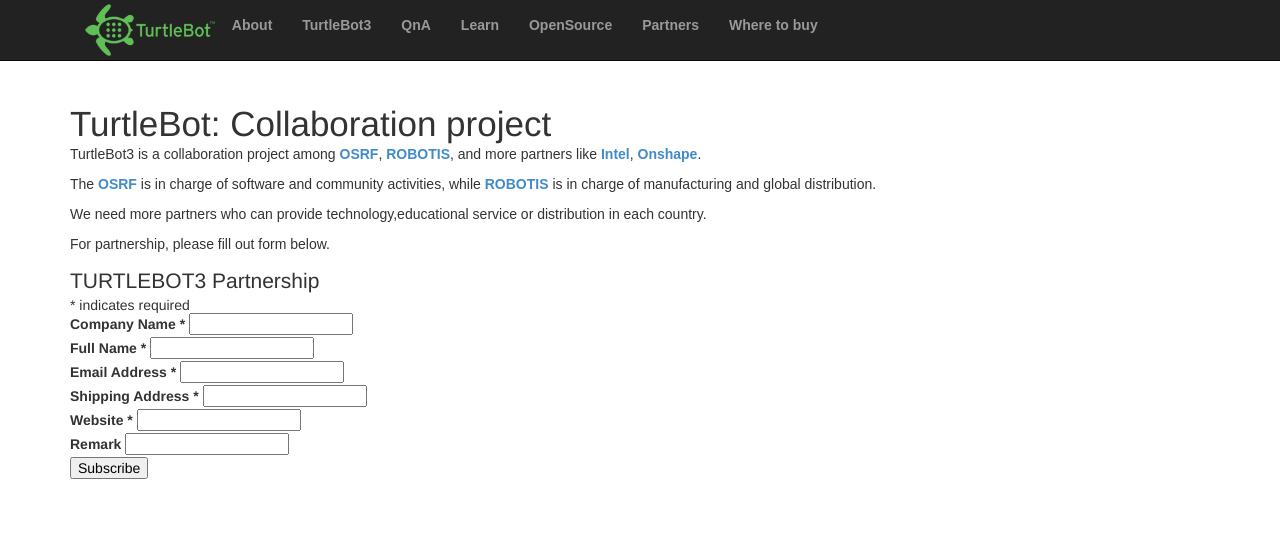
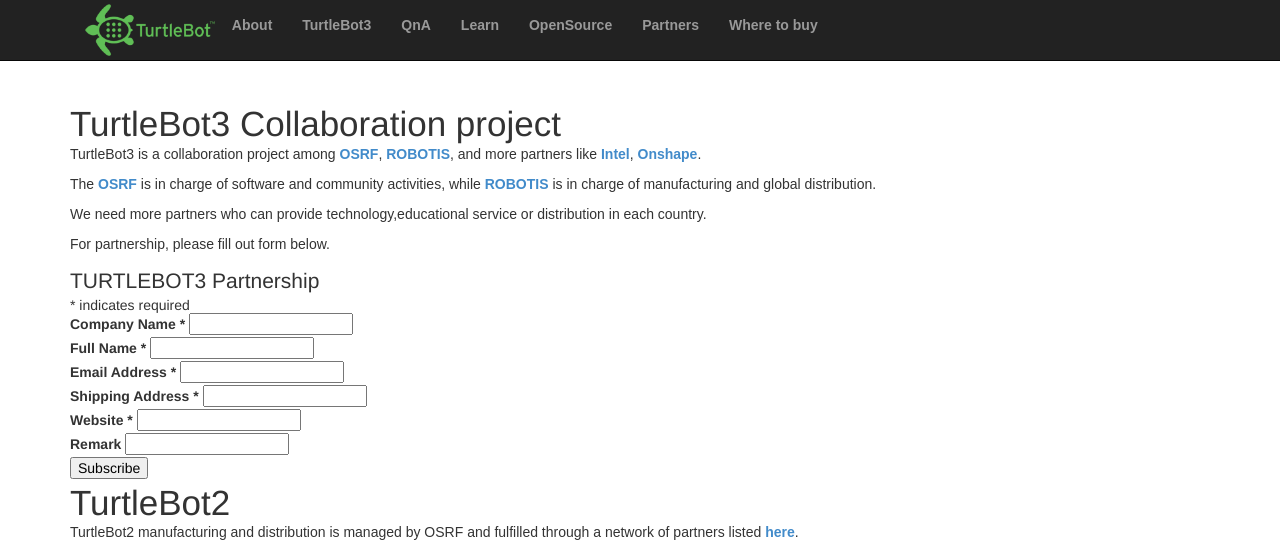
Before and after one commit to turtlebot/turtlebot.com, a Jekyll site: the page built from partners.md, in a window 1280 px wide and 1035 px high, cut to the strip 0-554 px from the top of the window. Built offline with Jekyll 4.4.1, drawn with Linux system fonts in a browser that asks for light colours; nearby versions of some CDN libraries; comment, search, counter and statistics services are not loaded; some of the changed text lies outside the part shown.

Commit message:
update partners with TurtleBot2 headings

```diff
--- a/partners.md
+++ b/partners.md
@@ -5,7 +5,7 @@
 show_in_nav: true
 ---
 
-# TurtleBot: Collaboration project
+# TurtleBot3 Collaboration project
 
 TurtleBot3 is a collaboration project among [OSRF](https://www.osrfoundation.org/), [ROBOTIS](http://www.robotis.com/), and more partners like [Intel](http://www.intel.com), [Onshape](https://www.onshape.com).
 
@@ -68,3 +68,9 @@
 </div>
 <script type='text/javascript' src='//s3.amazonaws.com/downloads.mailchimp.com/js/mc-validate.js'></script><script type='text/javascript'>(function($) {window.fnames = new Array(); window.ftypes = new Array();fnames[3]='MMERGE3';ftypes[3]='text';fnames[1]='FNAME';ftypes[1]='text';fnames[0]='EMAIL';ftypes[0]='email';fnames[5]='MMERGE5';ftypes[5]='text';fnames[2]='LNAME';ftypes[2]='text';fnames[4]='MMERGE4';ftypes[4]='text';}(jQuery));var $mcj = jQuery.noConflict(true);</script>
 <!--End mc_embed_signup-->
+
+# TurtleBot2
+
+TurtleBot2 manufacturing and distribution is managed by OSRF and fulfilled through a network of partners listed [here]({{ site.baseurl }}/purchase).
+
+If you are interested in becoming a TurtleBot2 distributor please contact OSRF at turtlebot@osrfoundation.org
```
